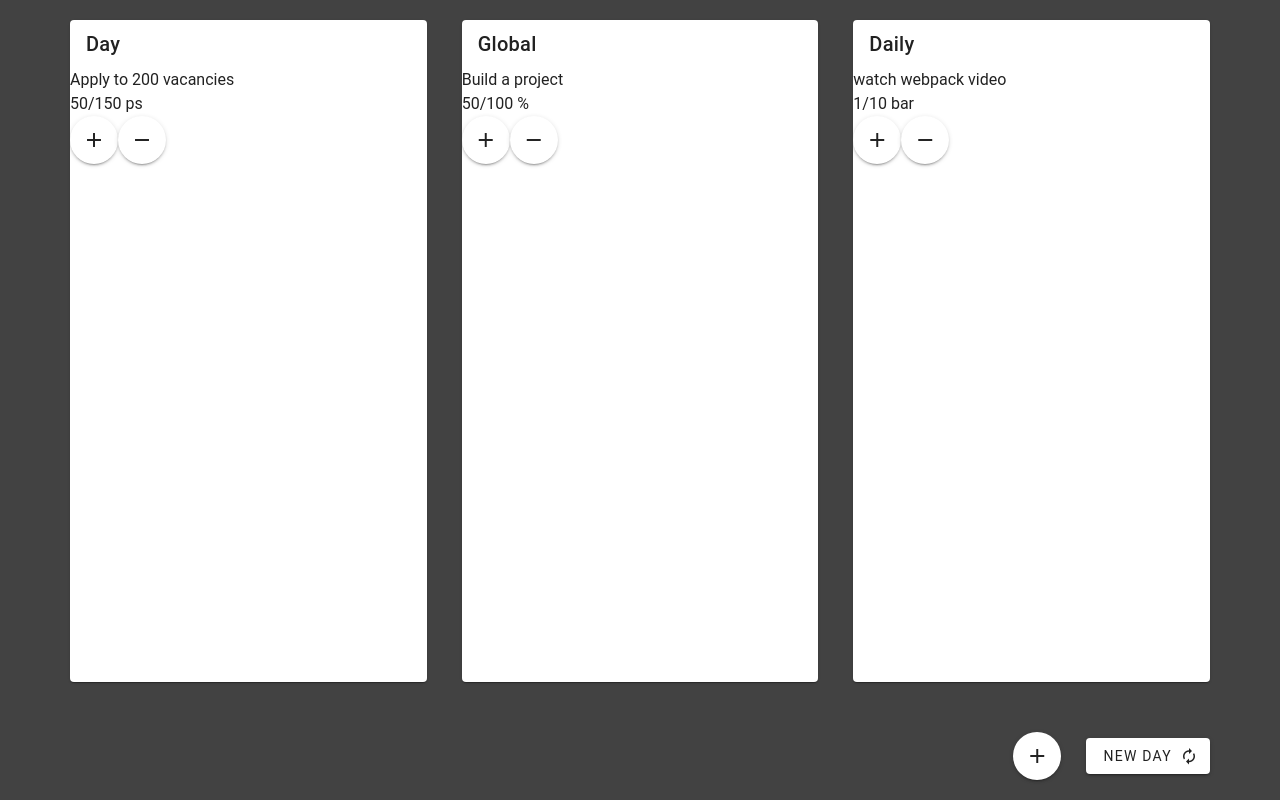
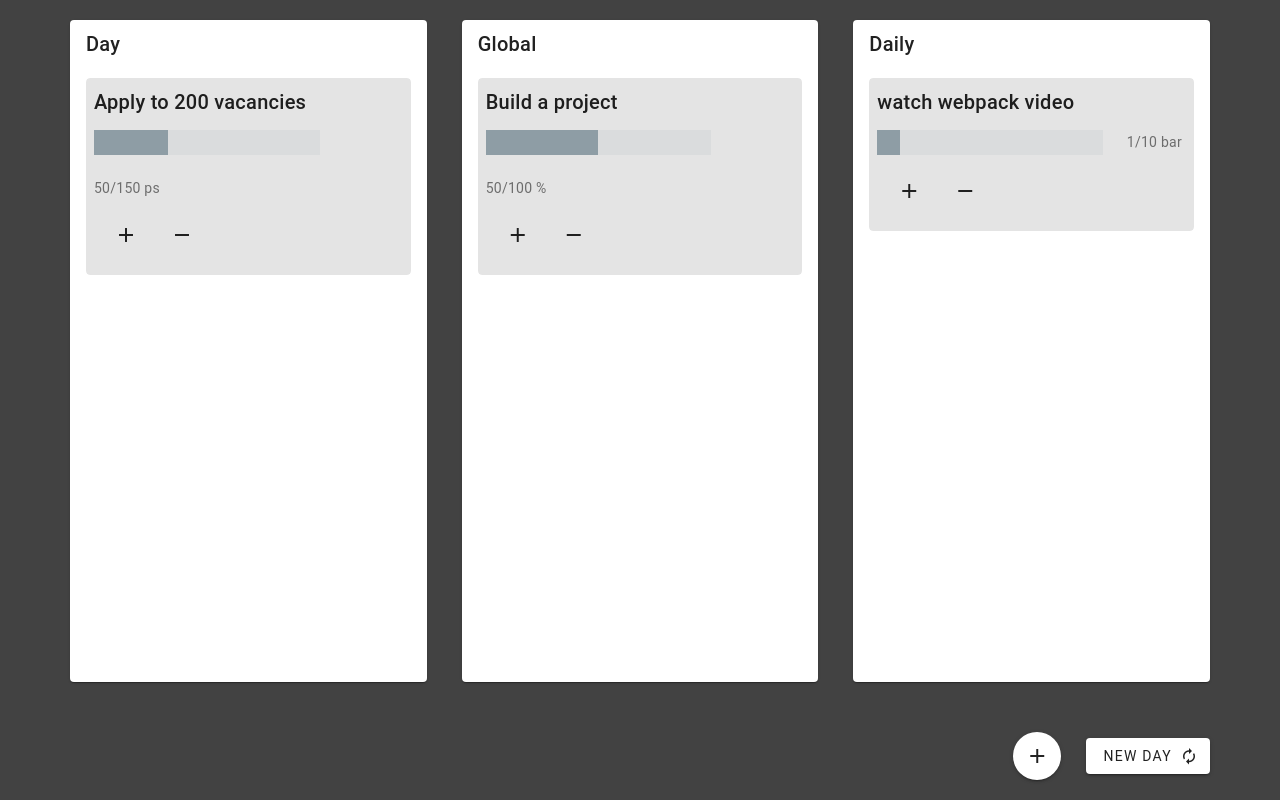
Before and after one commit to Virab-Maestro/CControl, a Vue app: page / in a window 1280 px wide. Built offline with nearby package versions, Linux system fonts and the light colour scheme.

Commit message:
add: progress bar

```diff
--- a/src/components/GoalGroup.vue
+++ b/src/components/GoalGroup.vue
@@ -40,15 +40,29 @@ const minusStep = (goal: Goal) => {
     <v-card-title class="goal-group__title"><slot></slot></v-card-title>
 
     <!-- v-list of other cards -->
-    <template v-for="(goal) in goals">
-      <div class="goal">
-        <h4>{{ goal.desc }}</h4>
-        <p> {{ goal.currentStep }}/{{ goal.total }} <span>{{ goal.unit }}</span></p>
-        <!-- is changing props ok in vue -->
-        <v-btn icon="mdi-plus" @click="plusStep(goal)" :disabled="isBtnDisabled" />
-        <v-btn icon="mdi-minus" @click="minusStep(goal)" :disabled="isBtnDisabled" />
-      </div>
-    </template>
+    <v-card-item>
+      <v-card class="mb-5 pa-2" v-for="(goal) in goals" variant="tonal">
+        <v-card-title>
+          {{ goal.desc }}
+        </v-card-title>
+
+        <v-card-subtitle class="mt-3">
+          <v-row align="center" justify="space-between">
+            <v-col cols="9">
+              <v-progress-linear :model-value="Math.round(goal.currentStep / goal.total * 100)" color="blue-grey" height="25"/>
+            </v-col>
+            <v-col>
+              {{ goal.currentStep }}/{{ goal.total }} <span>{{ goal.unit }}</span>
+            </v-col>
+          </v-row>
+        </v-card-subtitle>
+
+        <v-card-actions>
+          <v-btn icon="mdi-plus" @click="plusStep(goal)" :disabled="isBtnDisabled" />
+          <v-btn icon="mdi-minus" @click="minusStep(goal)" :disabled="isBtnDisabled" />
+        </v-card-actions>
+      </v-card>
+    </v-card-item>
   </v-card>
 </template>
 
@@ -57,5 +71,7 @@ const minusStep = (goal: Goal) => {
   flex: 1;
 }
 
-.goal-group__title {}
+.goal-group__title {
+
+}
 </style>
```
